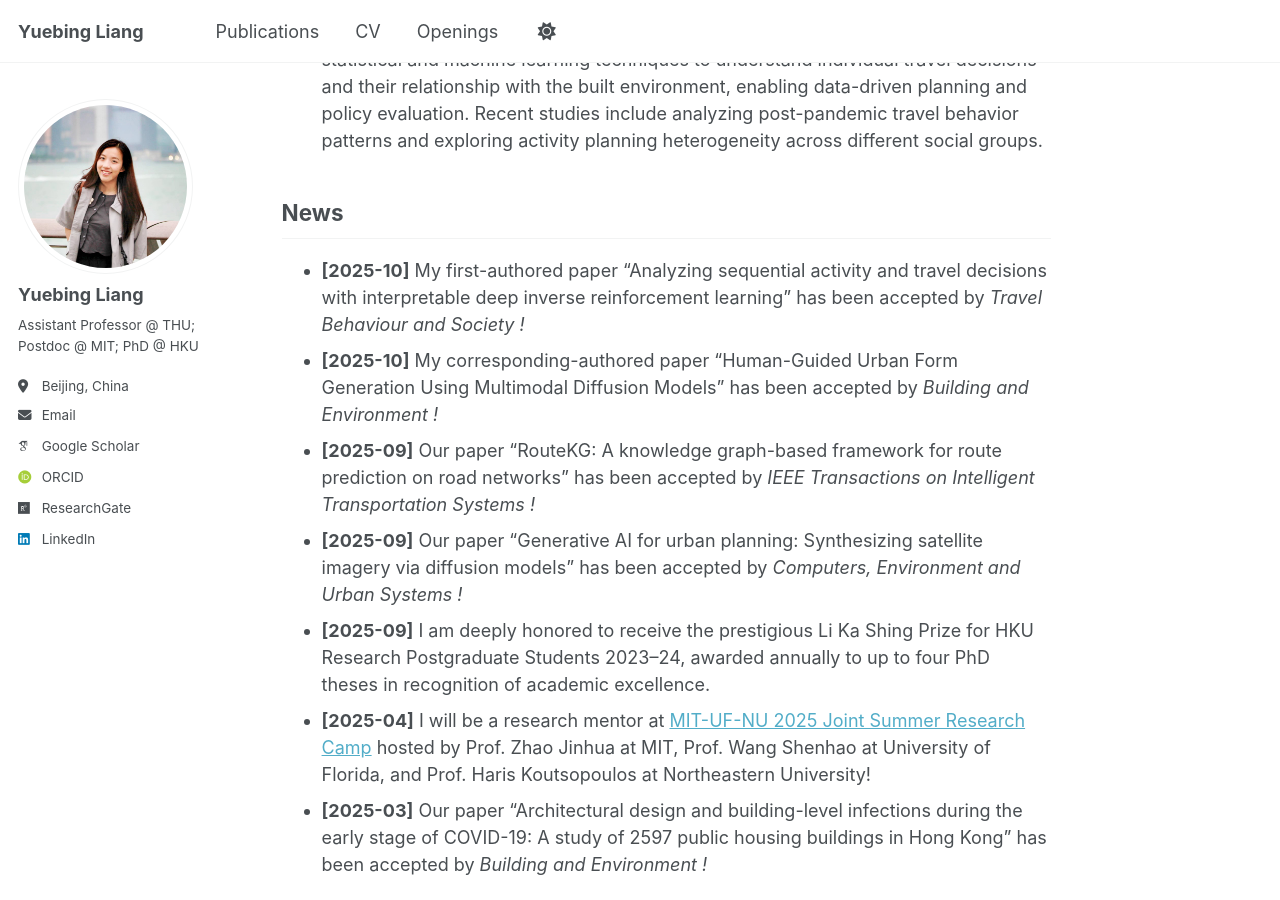
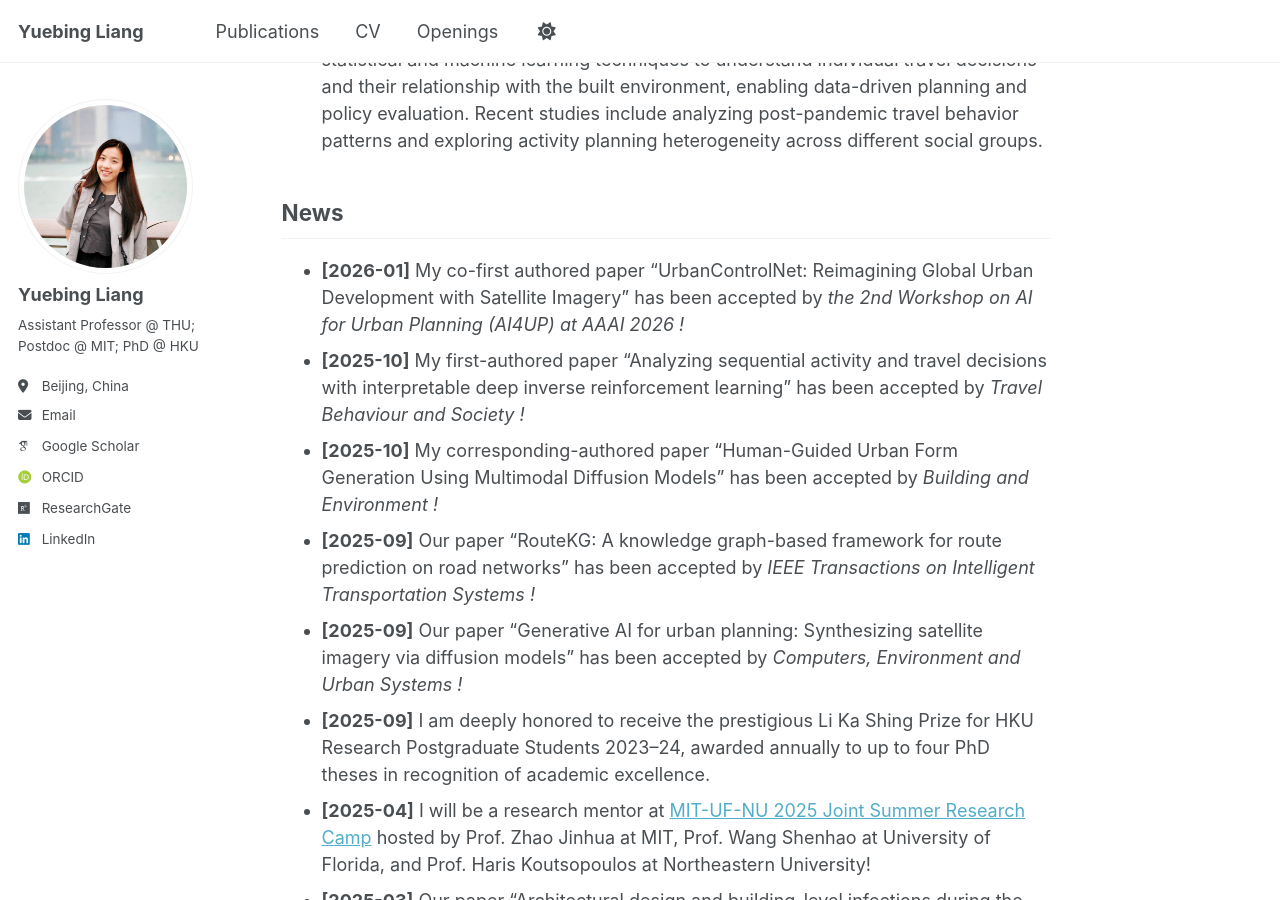
Before and after one commit to yuebingliang/yuebingliang.github.io, a Jekyll site: the page built from _pages/about.md, in a window 1280 px wide and 900 px high, scrolled down 804 px. Built offline with Jekyll 4.4.1, drawn with Linux system fonts in a browser that asks for light colours; some web fonts are replaced.

Commit message:
Update about.md

```diff
--- a/_pages/about.md
+++ b/_pages/about.md
@@ -26,6 +26,7 @@ My research interest lies in the intersection of **Artificial Intelligence**, **
 
 
 ## News
+* **[2026-01]** My co-first authored paper "UrbanControlNet: Reimagining Global Urban Development with Satellite Imagery" has been accepted by <i> the 2nd Workshop on AI for Urban Planning (AI4UP) at AAAI 2026 <i>!
 * **[2025-10]** My first-authored paper "Analyzing sequential activity and travel decisions with interpretable deep inverse reinforcement learning" has been accepted by <i> Travel Behaviour and Society <i>!
 * **[2025-10]** My corresponding-authored paper "Human-Guided Urban Form Generation Using Multimodal Diffusion Models" has been accepted by <i> Building and Environment <i>!
 * **[2025-09]** Our paper "RouteKG: A knowledge graph-based framework for route prediction on road networks" has been accepted by <i> IEEE Transactions on Intelligent Transportation Systems <i>!
```
